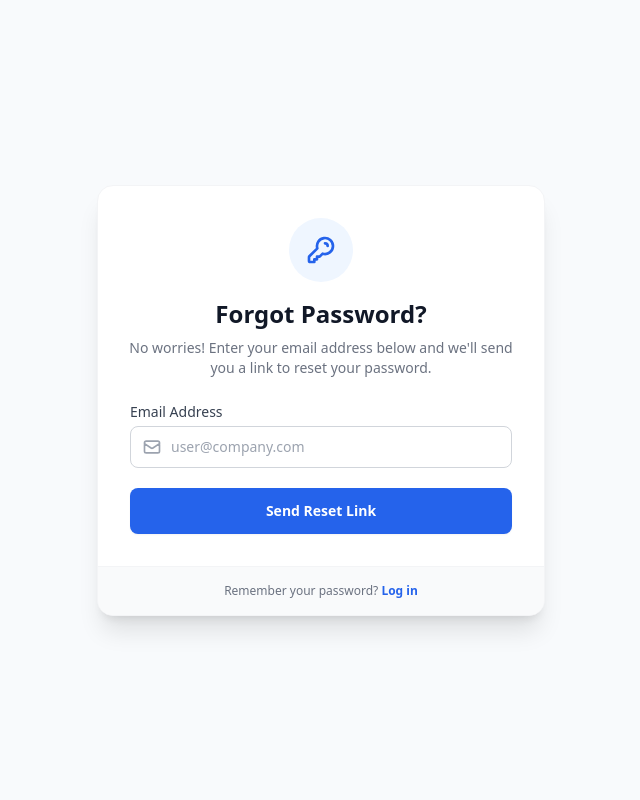
After one commit to PrathameshNibandhe/Stockmaster-odoo-nov-25, a PHP site: page /forgotPassword.php in a window 1280 px wide. The commit adds this page. Shown: the whole page, without its empty margins (319-959 px from the left). Run offline with PHP 8.4, Linux system fonts and the light colour scheme; some libraries are stand-ins or nearby versions.

Commit message:
Added ForgotPassword Page

```diff
--- /dev/null
+++ b/public/forgotPassword.php
@@ -0,0 +1,97 @@
+<?php
+// forgot-password.php
+$message = "";
+$messageType = "";
+
+if ($_SERVER["REQUEST_METHOD"] == "POST") {
+    $email = $_POST['email'] ?? '';
+
+    if (!filter_var($email, FILTER_VALIDATE_EMAIL)) {
+        $message = "Please enter a valid email address.";
+        $messageType = "error";
+    } else {
+        // TODO: Implement actual email sending logic here
+        // e.g., generate token, save to DB, send mail()
+
+        $message = "If an account exists for <strong>" . htmlspecialchars($email) . "</strong>, we have sent password reset instructions to it.";
+        $messageType = "success";
+    }
+}
+?>
+<!DOCTYPE html>
+<html lang="en">
+<head>
+    <meta charset="UTF-8">
+    <meta name="viewport" content="width=device-width, initial-scale=1.0">
+    <title>StockMaster - Forgot Password</title>
+    <script src="https://cdn.tailwindcss.com"></script>
+</head>
+<body class="bg-slate-50 h-screen flex items-center justify-center font-sans">
+
+    <div class="w-full max-w-md bg-white rounded-2xl shadow-xl overflow-hidden border border-gray-100">
+
+        <!-- Header Section -->
+        <div class="pt-8 pb-6 text-center px-6">
+            <div class="flex justify-center mb-4">
+                <div class="bg-blue-50 p-4 rounded-full">
+                    <!-- Key/Lock Icon -->
+                    <svg xmlns="http://www.w3.org/2000/svg" class="h-8 w-8 text-[#2563EB]" fill="none" viewBox="0 0 24 24" stroke="currentColor" stroke-width="2">
+                        <path stroke-linecap="round" stroke-linejoin="round" d="M15 7a2 2 0 012 2m4 0a6 6 0 01-7.743 5.743L11 17H9v2H7v2H4a1 1 0 01-1-1v-2.586a1 1 0 01.293-.707l5.964-5.964A6 6 0 1121 9z" />
+                    </svg>
+                </div>
+            </div>
+            <h1 class="text-2xl font-bold text-gray-900">Forgot Password?</h1>
+            <p class="text-gray-500 text-sm mt-2">
+                No worries! Enter your email address below and we'll send you a link to reset your password.
+            </p>
+        </div>
+
+        <!-- Form Section -->
+        <div class="p-8 pt-0">
+
+            <?php if($message): ?>
+                <div class="mb-6 p-4 rounded-lg text-sm <?php echo $messageType === 'success' ? 'bg-green-50 text-green-700 border border-green-200' : 'bg-red-50 text-red-700 border border-red-200'; ?>">
+                    <?php echo $message; ?>
+                </div>
+            <?php endif; ?>
+
+            <?php if($messageType !== 'success'): ?>
+            <form action="forgot-password.php" method="POST" class="space-y-5">
+
+                <div>
+                    <label class="block text-sm font-medium text-gray-700 mb-1">Email Address</label>
+                    <div class="relative">
+                        <div class="absolute inset-y-0 left-0 pl-3 flex items-center pointer-events-none">
+                            <svg class="h-5 w-5 text-gray-400" fill="none" stroke="currentColor" viewBox="0 0 24 24"><path stroke-linecap="round" stroke-linejoin="round" stroke-width="2" d="M3 8l7.89 5.26a2 2 0 002.22 0L21 8M5 19h14a2 2 0 002-2V7a2 2 0 00-2-2H5a2 2 0 00-2 2v10a2 2 0 002 2z"/></svg>
+                        </div>
+                        <input
+                            type="email"
+                            name="email"
+                            required
+                            class="block w-full pl-10 pr-3 py-2.5 border border-gray-300 rounded-lg focus:ring-2 focus:ring-blue-500/20 focus:border-[#2563EB] focus:outline-none transition text-gray-900 sm:text-sm placeholder-gray-400"
+                            placeholder="user@company.com"
+                        >
+                    </div>
+                </div>
+
+                <button type="submit" class="w-full flex justify-center py-3 px-4 border border-transparent rounded-lg shadow-sm text-sm font-bold text-white bg-[#2563EB] hover:bg-blue-700 focus:outline-none focus:ring-2 focus:ring-offset-2 focus:ring-blue-500 transition duration-200 transform hover:-translate-y-0.5">
+                    Send Reset Link
+                </button>
+            </form>
+            <?php else: ?>
+                <div class="text-center">
+                    <a href="login.php" class="inline-block px-6 py-2 bg-gray-100 text-gray-700 font-semibold rounded-lg hover:bg-gray-200 transition">Return to Login</a>
+                </div>
+            <?php endif; ?>
+        </div>
+
+        <!-- Footer link -->
+        <div class="bg-gray-50 px-8 py-4 border-t border-gray-100 text-center">
+            <p class="text-xs text-gray-500">
+                Remember your password? <a href="login.php" class="text-[#2563EB] font-semibold hover:underline">Log in</a>
+            </p>
+        </div>
+    </div>
+
+</body>
+</html>
--- a/public/login.php
+++ b/public/login.php
@@ -76,7 +76,7 @@
 
                 <!-- Forgot Password Link -->
                 <div class="flex items-center justify-end">
-                    <a href="#" class="text-sm font-medium text-[#2563EB] hover:text-blue-700 transition">
+                    <a href="forgotPassword.php" class="text-sm font-medium text-[#2563EB] hover:text-blue-700 transition">
                         Forgot Password?
                     </a>
                 </div>
--- a/public/register.php
+++ b/public/register.php
@@ -169,7 +169,7 @@ if ($_SERVER["REQUEST_METHOD"] == "POST") {
         <!-- Footer link to Home -->
         <div class="bg-gray-50 px-8 py-4 border-t border-gray-100 text-center">
             <p class="text-xs text-gray-500">
-                &larr; Back to <a href="../index.php" class="text-[#2563EB] hover:underline">Home Page</a>
+                &larr; Back to <a href="index.php" class="text-[#2563EB] hover:underline">Home Page</a>
             </p>
         </div>
     </div>
```
